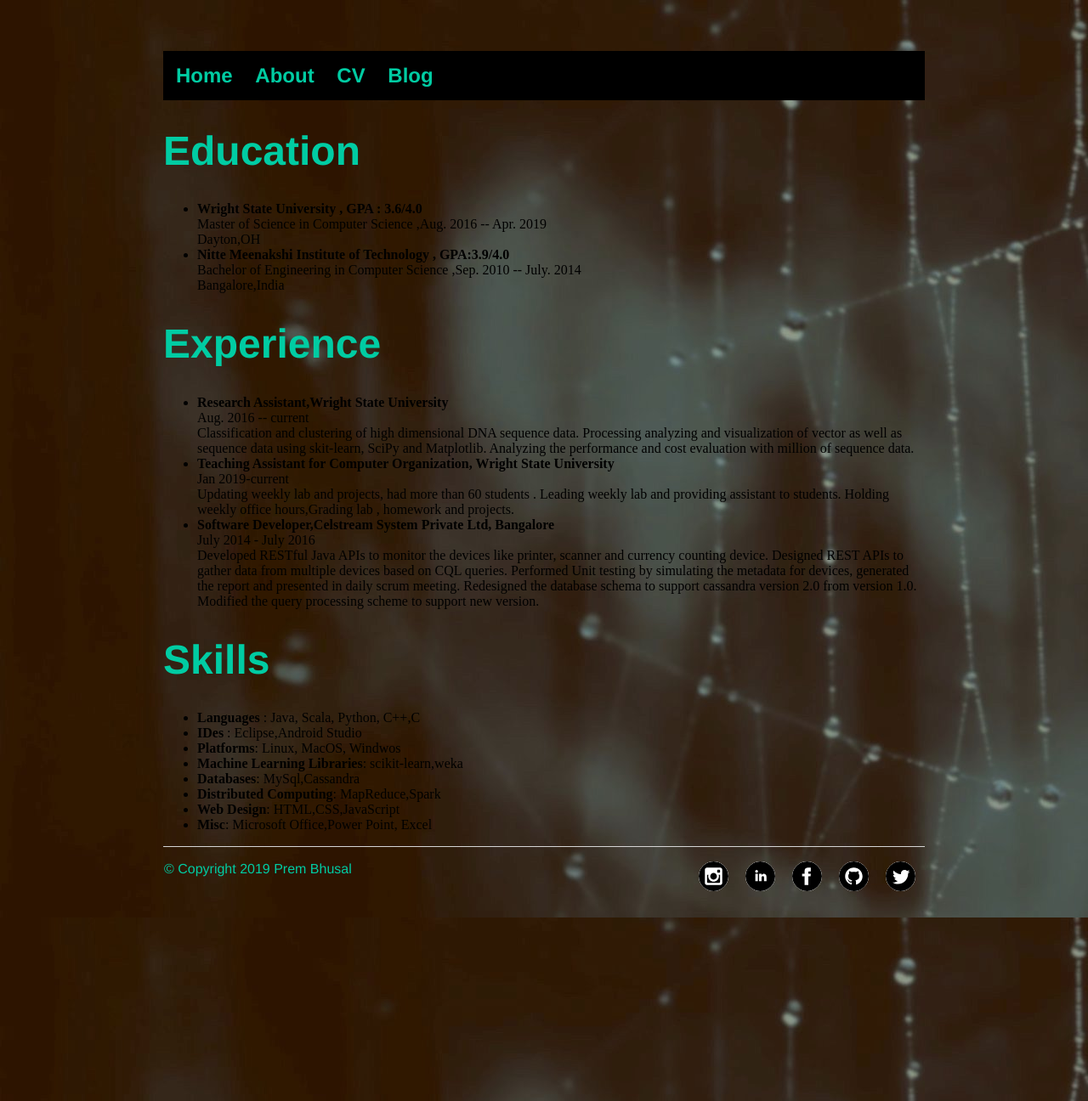
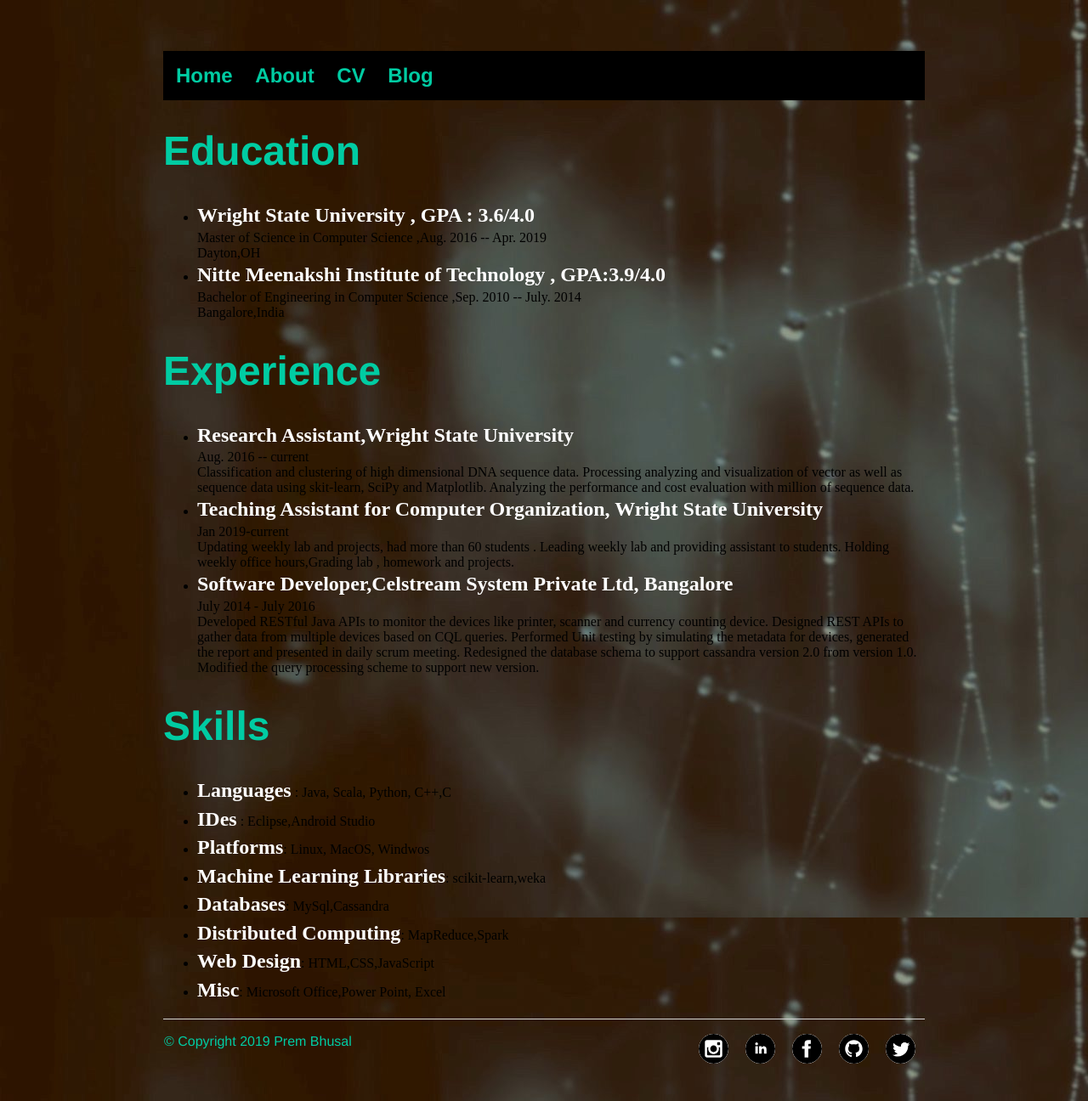
Before and after one commit to prembhusal/prembhusalWebsite, a Jekyll site: the page built from about/index.html, in a window 1280 px wide. Shown: the whole page at 85% size. Built offline with Jekyll 4.4.1, drawn with Linux system fonts in a browser that asks for light colours.

Commit message:
Update main.css

```diff
--- a/css/main.css
+++ b/css/main.css
@@ -48,6 +48,16 @@ p {
     line-height: 1.4em;
     color: #FFFFFF;
 }
+b {
+    font-size: 1.5em;
+    line-height: 1.4em;
+    color: #FFFFFF;
+}
+br {
+    font-size: 1.0em;
+    line-height: 1.0em;
+    color: #FFFFFF;
+}
 footer {
     border-top: 1px solid #d5d5d5;
     font-size: 1em;
```
